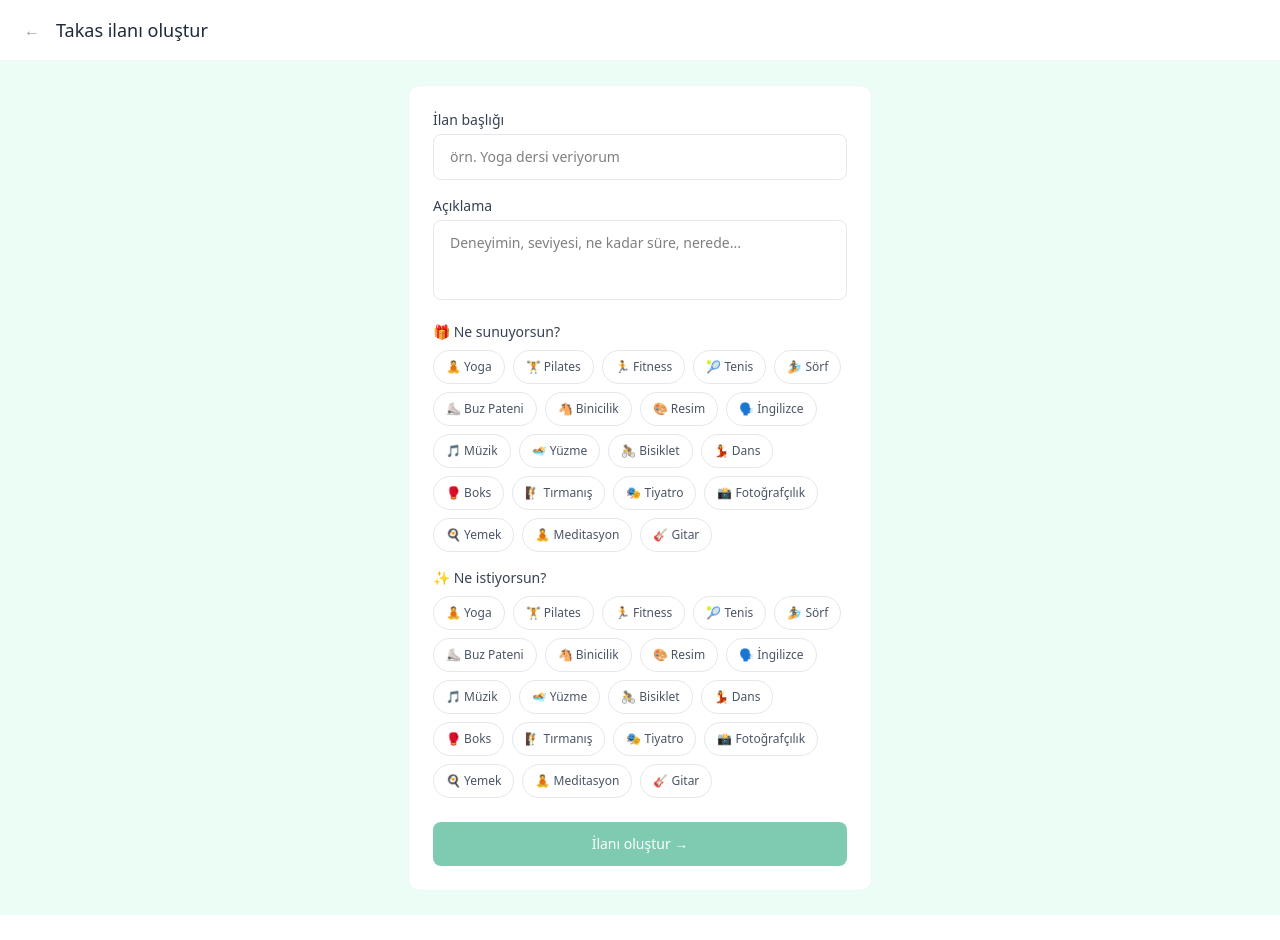
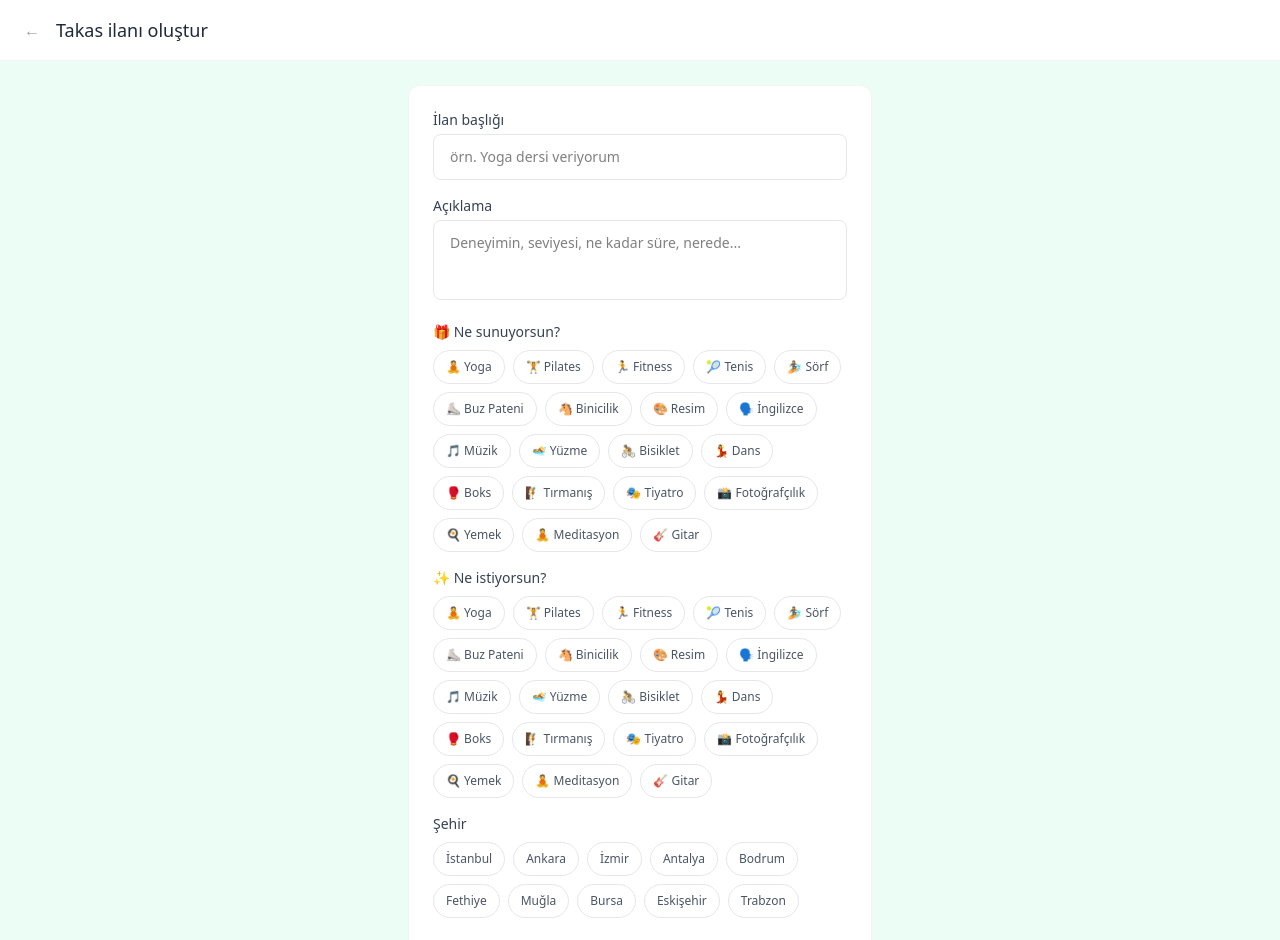
Before and after one commit to cerenyirmibes-lab/swapwell, a Next.js app: page /listings/create in a window 1280 px wide. Shown: the top 940 px of the page. Before the commit the page ends 915 px from the top, so only its background shows below. Built offline with nearby package versions, Linux system fonts and the light colour scheme; no server answers.

Commit message:
sehir filtresi eklendi

```diff
--- a/app/events/create/page.tsx
+++ b/app/events/create/page.tsx
@@ -14,13 +14,17 @@ const categories = [
 const locations = [
   '⛵ Tekne/Yat', '🏋️ Spor salonu', '🌊 Sahil', '🌿 Orman/Doğa', '🏢 Stüdyo', '☕ Kafe', '🏠 Ev', '📍 Diğer'
 ]
-
+const cities = [
+  'İstanbul', 'Ankara', 'İzmir', 'Antalya', 'Bodrum',
+  'Fethiye', 'Muğla', 'Bursa', 'Eskişehir', 'Trabzon'
+]
 export default function CreateEventPage() {
   const router = useRouter()
   const [title, setTitle] = useState('')
   const [description, setDescription] = useState('')
   const [category, setCategory] = useState('')
   const [location, setLocation] = useState('')
+  const [city, setCity] = useState('')
   const [locationDetail, setLocationDetail] = useState('')
   const [date, setDate] = useState('')
   const [time, setTime] = useState('')
@@ -46,6 +50,7 @@ export default function CreateEventPage() {
       event_date: `${date}T${time}`,
       max_participants: maxParticipants,
       credit_cost: creditCost,
+      city
     })
 
     if (error) {
@@ -116,7 +121,20 @@ export default function CreateEventPage() {
               ))}
             </div>
           </div>
-
+           <div>
+  <label className="text-sm font-medium text-gray-700 mb-2 block">Şehir</label>
+  <div className="flex flex-wrap gap-2">
+    {cities.map(c => (
+      <button
+        key={c}
+        onClick={() => setCity(c)}
+        className={`text-xs px-3 py-2 rounded-full border transition-colors ${city === c ? 'bg-emerald-600 text-white border-emerald-600' : 'border-gray-200 text-gray-600 hover:border-emerald-400'}`}
+      >
+        {c}
+      </button>
+    ))}
+  </div>
+</div>
           <div>
             <label className="text-sm font-medium text-gray-700 mb-1 block">Adres / Konum detayı</label>
             <input
--- a/app/listings/create/page.tsx
+++ b/app/listings/create/page.tsx
@@ -11,12 +11,16 @@ const categories = [
   '🚴 Bisiklet', '💃 Dans', '🥊 Boks', '🧗 Tırmanış', '🎭 Tiyatro',
   '📸 Fotoğrafçılık', '🍳 Yemek', '🧘 Meditasyon', '🎸 Gitar'
 ]
-
+const cities = [
+  'İstanbul', 'Ankara', 'İzmir', 'Antalya', 'Bodrum',
+  'Fethiye', 'Muğla', 'Bursa', 'Eskişehir', 'Trabzon'
+]
 export default function CreateListingPage() {
   const router = useRouter()
   const [title, setTitle] = useState('')
   const [description, setDescription] = useState('')
   const [offering, setOffering] = useState('')
+  const [city, setCity] = useState('')
   const [wanting, setWanting] = useState('')
   const [loading, setLoading] = useState(false)
   const [message, setMessage] = useState('')
@@ -37,7 +41,8 @@ export default function CreateListingPage() {
       description,
       offering,
       wanting,
-      type: 'swap'
+      type: 'swap',
+      city,
     })
 
     if (error) {
@@ -110,6 +115,20 @@ export default function CreateListingPage() {
             </div>
             {wanting && <p className="text-xs text-emerald-400 mt-2">Seçilen: {wanting}</p>}
           </div>
+          <div>
+  <label className="text-sm font-medium text-gray-700 mb-2 block">Şehir</label>
+  <div className="flex flex-wrap gap-2">
+    {cities.map(c => (
+      <button
+        key={c}
+        onClick={() => setCity(c)}
+        className={`text-xs px-3 py-2 rounded-full border transition-colors ${city === c ? 'bg-emerald-600 text-white border-emerald-600' : 'border-gray-200 text-gray-600 hover:border-emerald-400'}`}
+      >
+        {c}
+      </button>
+    ))}
+  </div>
+</div>
 
           {message && <p className="text-sm text-red-500">{message}</p>}
 
```
